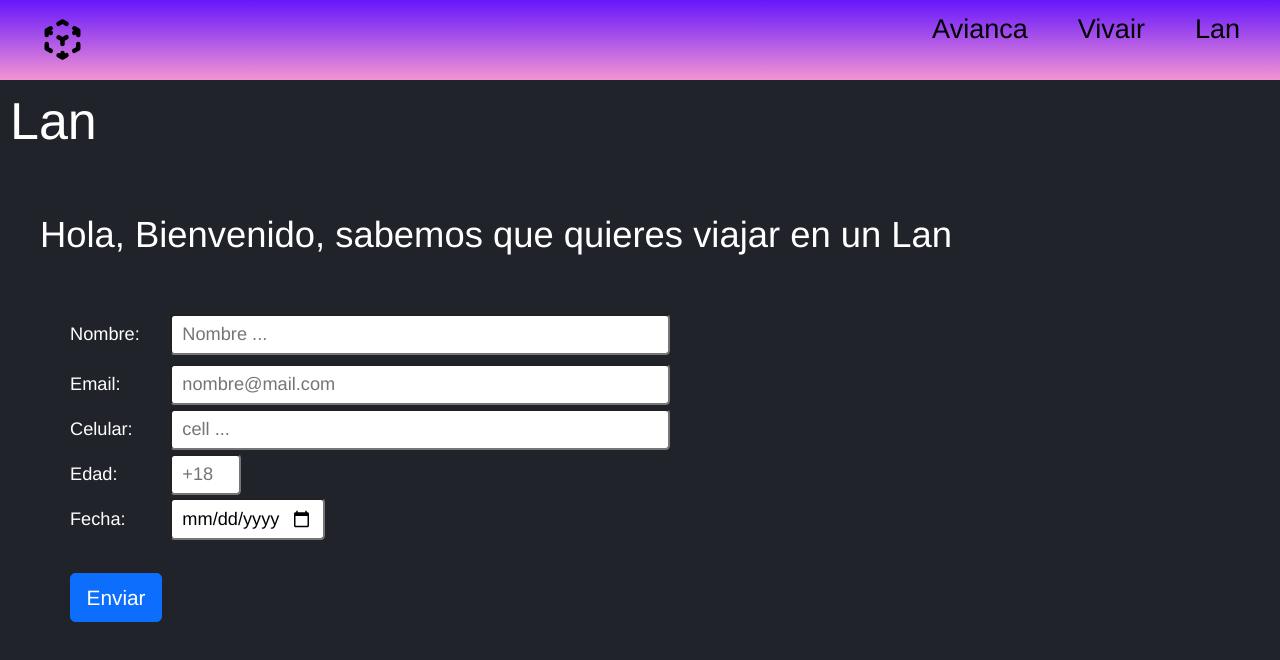
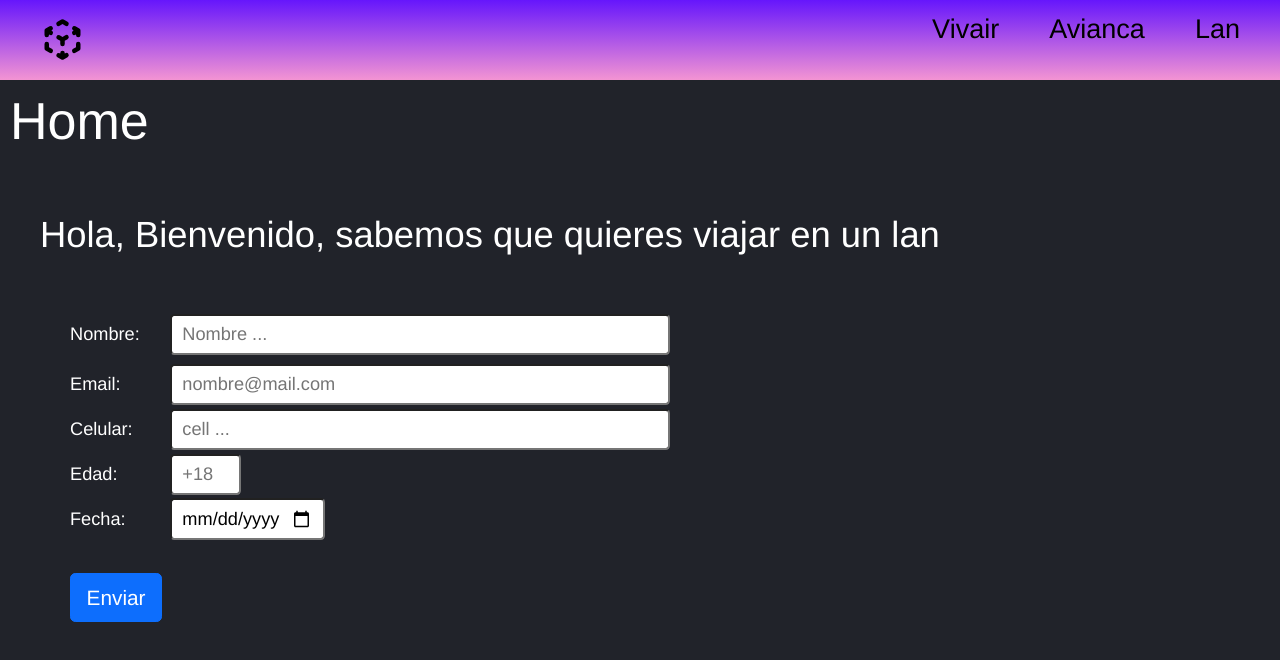
Before and after one commit to miguebeto/it-globers-app, a React (Create React App) app: page /lan in a window 1280 px wide. Shown: the top 660 px of the page. Built offline with nearby package versions, Linux system fonts and the light colour scheme.

Commit message:
added optimizations

```diff
--- a/src/App.js
+++ b/src/App.js
@@ -9,9 +9,9 @@
 
 
   const vuelos = [
-    {id: '1', name: 'Vivair'},
-    {id: '2', name: 'Avianca'},
-    {id: '2', name: 'Lan'},
+    {id: 1, name: 'Vivair'},
+    {id: 2, name: 'Avianca'},
+    {id: 3, name: 'Lan'},
   ]
 
   return (
--- a/src/components/Avianca.js
+++ /dev/null
@@ -1,17 +0,0 @@
-import React, { useContext } from 'react';
-import { Context } from '../App';
-import { Form } from './Form';
-
-export const Avianca = () => {
-
-  const contextAir = useContext(Context);
-
-  return (
-      <div>
-          <h1>Avianca</h1>
-          <h3 style={{ padding: "40px" }}>Hola, Bienvenido, sabemos que quieres viajar en un { contextAir[1].name }</h3>
-
-          <Form />
-      </div>
-  )
-};
--- a/src/components/HomeScreen.js
+++ b/src/components/HomeScreen.js
@@ -1,11 +1,17 @@
 import React from 'react';
+import { useParams } from "react-router-dom";
+import { Form } from './Form';
 
 
 export const HomeScreen = () => {
+
+    let params = useParams();
+
     return (
         <div>
             <h1>Home</h1>
-            <h3 style={{ padding: "40px" }}>Hola, Bienvenido, sabemos que quieres viajar en un X</h3>
+            <h3 style={{ padding: "40px" }}>Hola, Bienvenido, sabemos que quieres viajar en un {params.invoiceId}</h3>
+            <Form />
         </div>
     )
 };
--- a/src/components/Lan.js
+++ /dev/null
@@ -1,16 +0,0 @@
-import React, { useContext } from 'react';
-import { Context } from '../App';
-import { Form } from './Form';
-
-export const Lan = () => {
-
-  const contextAir = useContext(Context);
-
-  return (
-      <div className='mr-4'>
-          <h1>Lan</h1>
-          <h3 style={{ padding: "40px" }}>Hola, Bienvenido, sabemos que quieres viajar en un { contextAir[2].name }</h3>
-          <Form />
-      </div>
-  )
-};
--- a/src/components/Vivair.js
+++ /dev/null
@@ -1,16 +0,0 @@
-import React, { useContext } from 'react';
-import { Context } from '../App';
-import { Form } from './Form';
-
-export const Vivair = () => {
-
-  const contextAir = useContext(Context);
-
-    return (
-        <div>
-            <h1>Vivair</h1>
-            <h3 style={{ padding: "40px" }}>Hola, Bienvenido, sabemos que quieres viajar en un { contextAir[0].name }</h3>
-            <Form />
-        </div>
-    )
-};
--- a/src/header/Header.js
+++ b/src/header/Header.js
@@ -1,14 +1,19 @@
-import React, { useState } from "react";
+import React, { useState, useContext } from "react";
+import { Context } from '../App';
 import { Link } from 'react-router-dom';
 import { ReactComponent as CloseMenu } from "../assets/x.svg";
 import { ReactComponent as MenuIcon } from "../assets/menu.svg";
 import { ReactComponent as Logo } from "../assets/logo.svg";
+
 import "./header.css";
 
 export const Header = () => {
   const [click, setClick] = useState(false);
   const handleClick = () => setClick(!click);
   const closeMobileMenu = () => setClick(false);
+
+  const context = useContext(Context);
+
   return (
     <div className="header">
       <div className="logo-nav">
@@ -18,15 +23,13 @@
           </Link>
         </div>
         <ul className={click ? "nav-options active" : "nav-options"}>
-          <li className="option" onClick={closeMobileMenu}>
-            <Link to="/avianca">Avianca</Link>
-          </li>
-          <li className="option" onClick={closeMobileMenu}>
-            <Link to="/vivair">Vivair</Link>
-          </li>
-          <li className="option" onClick={closeMobileMenu}>
-            <Link to="/lan">Lan</Link>
-          </li>
+          {
+            context.map((airline)=> (
+              <li key={airline.id} className="option" onClick={closeMobileMenu}>
+                 <Link to={`/${airline.name}`}>{airline.name}</Link>
+              </li>
+            ))
+          }
         </ul>
       </div>
       <div className="mobile-menu" onClick={handleClick}>
--- a/src/router/RouterApp.js
+++ b/src/router/RouterApp.js
@@ -1,9 +1,6 @@
 import React from 'react';
 import { Header } from '../header/Header';
 import { HomeScreen } from '../components/HomeScreen';
-import { Avianca } from '../components/Avianca';
-import { Vivair } from '../components/Vivair';
-import { Lan } from '../components/Lan';
 
 import {
     BrowserRouter,
@@ -13,16 +10,14 @@
   } from "react-router-dom";
 
 
-export const RouterApp = ({ vuelos }) => {
+export const RouterApp = () => {
   return (
       <BrowserRouter>
               <Header />
-        <Routes>
-
-                  <Route exact path="/avianca" element={ <Avianca /> } />
-                  <Route exact path="/vivair" element={ <Vivair /> } />
-                  <Route exact path="/lan" element={ <Lan /> } />
-                  <Route path="/" element={ <HomeScreen /> } />
+          <Routes>
+                  <Route path="/" element={ <HomeScreen /> } >
+                   <Route path=":invoiceId" element={<HomeScreen />} />
+                  </Route>
                   <Route path="*" element={<Navigate to="/" />} />
         </Routes>
       </BrowserRouter>
```
Also changed, not shown: 7 other files (tests, documents, lock files or other folders).
